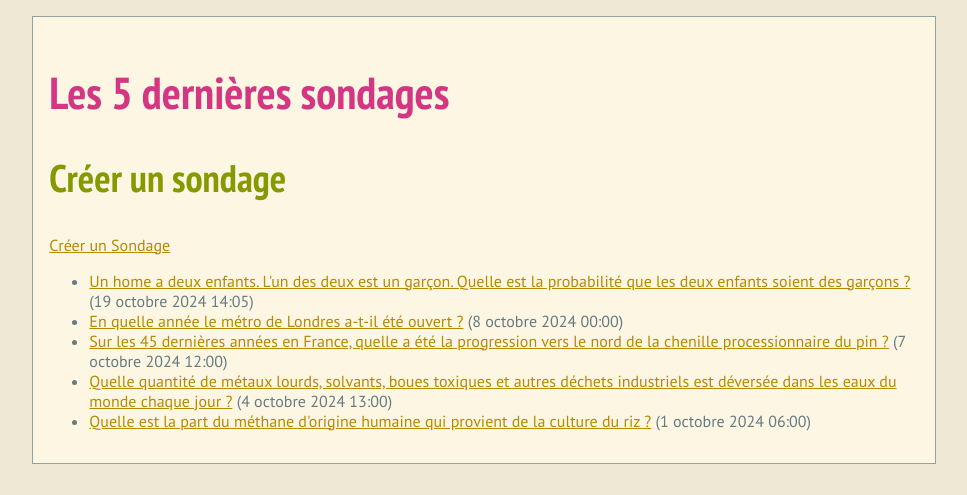
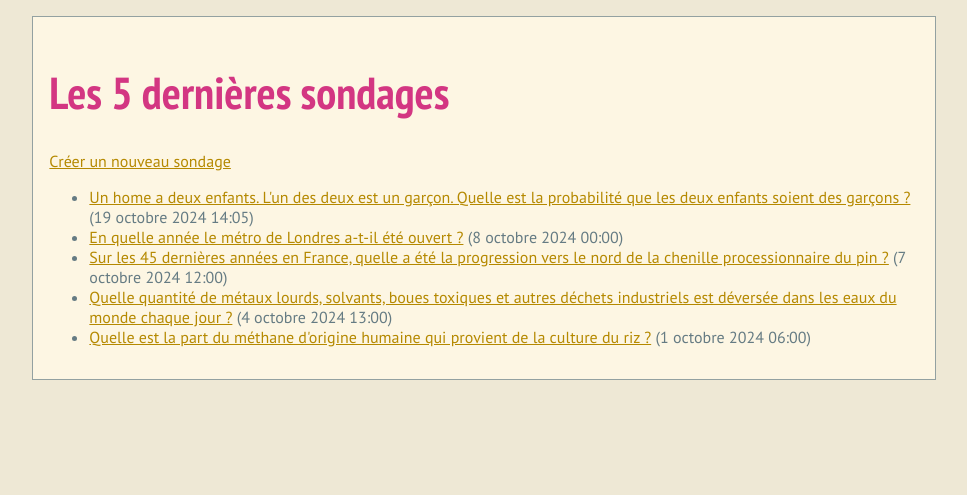
Before and after one commit to JneiraS/TutoAugmen-T-Django, a Django app: page /polls/ in a window 1280 px wide. Shown: the top 495 px of the page, without its empty margins (156-1123 px from the left). Run offline with Django 4.2, Linux system fonts and the light colour scheme; data comes from the database, SQL or seed files in the repository.

Commit message:
Amélioration : Lien vers la création de nouveaux sondages mis en évidence

```diff
--- a/mysite/polls/templates/polls/index.html
+++ b/mysite/polls/templates/polls/index.html
@@ -4,8 +4,9 @@
 
 <h1>Les 5 dernières sondages</h1>
 
-<h2>Créer un sondage</h2>
-<a href="{% url 'polls:new_poll' %}"> Créer un Sondage</a>
+
+<a href="{% url 'polls:new_poll' %}"> Créer un nouveau sondage</a>
+
 
 {% if latest_question_list %}
     <ul>
```
